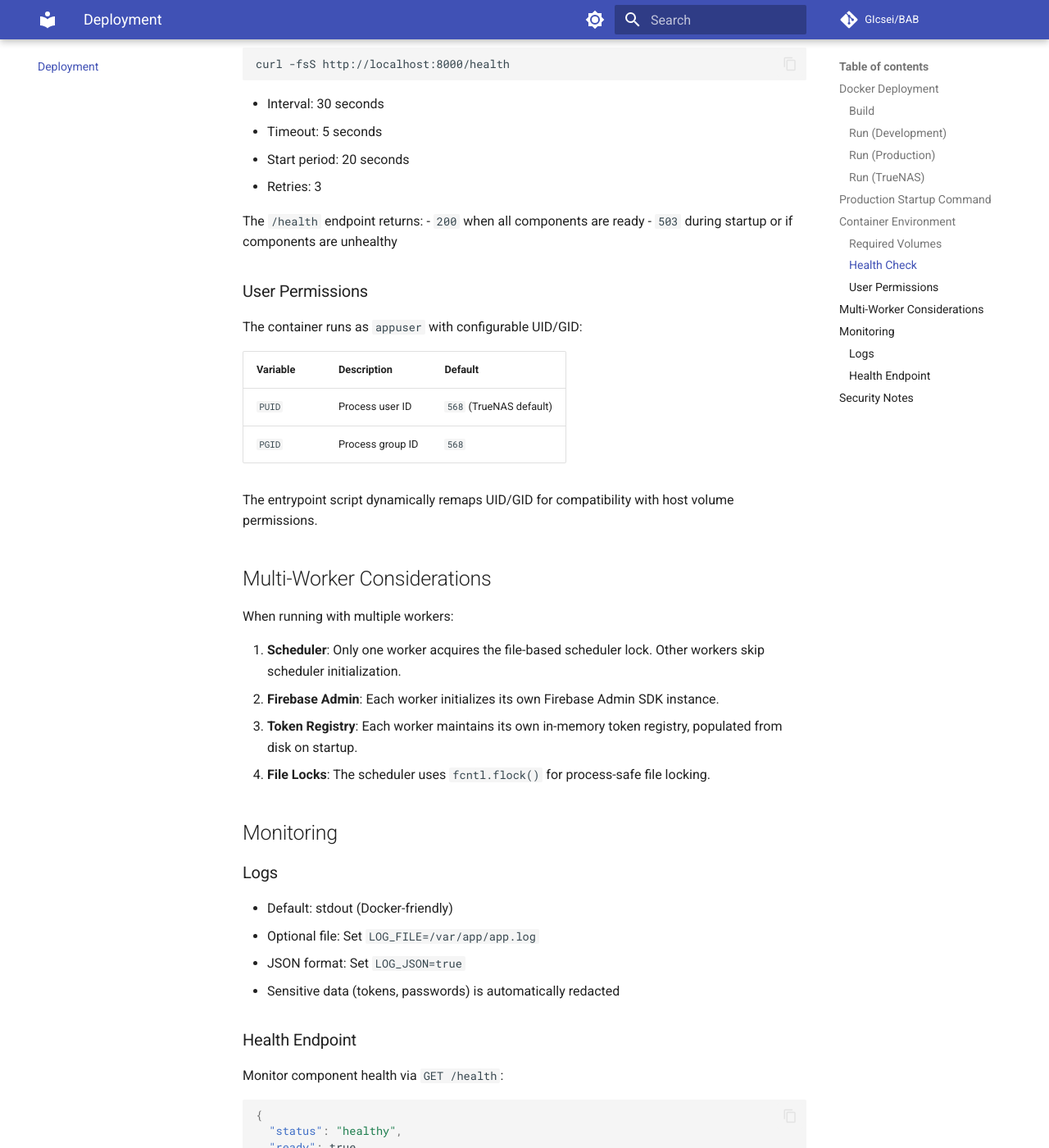
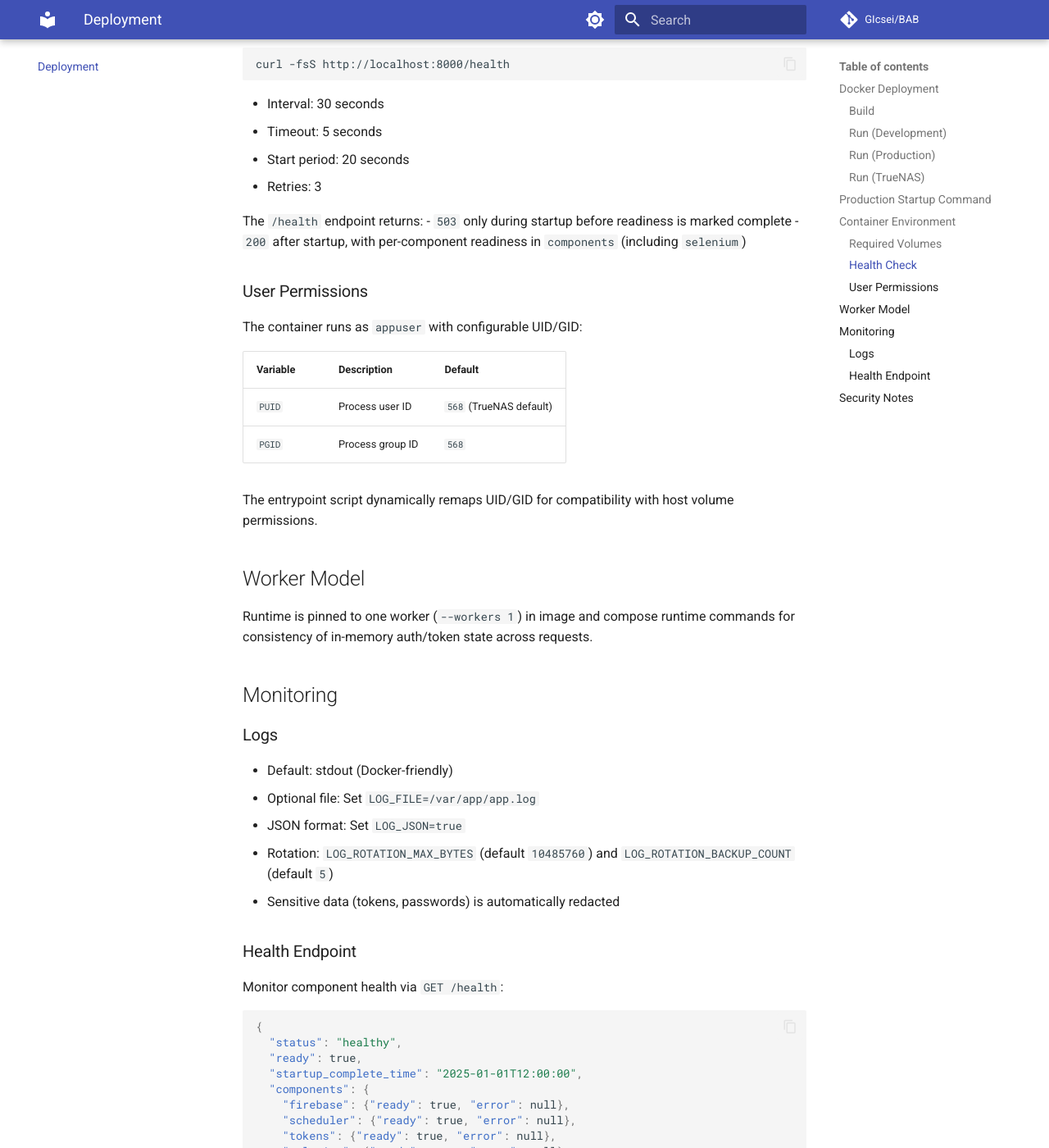
Before and after one commit to GIcsei/BAB, an MkDocs documentation site: the page built from docs/deployment.md, in a window 1280 px wide and 1400 px high, scrolled down 1344 px. Shown: the whole window at 82% size. Built offline with MkDocs 1.6.1 and Material for MkDocs 9.7.7, drawn with Linux system fonts in a browser that asks for light colours; comment, search, counter and statistics services are not loaded.

Commit message:
Docs update

````diff
--- a/docs/deployment.md
+++ b/docs/deployment.md
@@ -29,13 +29,13 @@
 ## Production Startup Command
 
 ```bash
-gunicorn -k uvicorn.workers.UvicornWorker -w 4 app.main:app --bind 0.0.0.0:8000
+gunicorn -k uvicorn.workers.UvicornWorker -w 1 app.main:app --bind 0.0.0.0:8000
 ```
 
 Or with uvicorn directly:
 
 ```bash
-uvicorn app.main:app --host 0.0.0.0 --port 8000 --workers 4
+uvicorn app.main:app --host 0.0.0.0 --port 8000 --workers 1
 ```
 
 ## Container Environment
@@ -62,8 +62,8 @@
 - Retries: 3
 
 The `/health` endpoint returns:
-- `200` when all components are ready
-- `503` during startup or if components are unhealthy
+- `503` only during startup before readiness is marked complete
+- `200` after startup, with per-component readiness in `components` (including `selenium`)
 
 ### User Permissions
 
@@ -76,14 +76,9 @@
 
 The entrypoint script dynamically remaps UID/GID for compatibility with host volume permissions.
 
-## Multi-Worker Considerations
+## Worker Model
 
-When running with multiple workers:
-
-1. **Scheduler**: Only one worker acquires the file-based scheduler lock. Other workers skip scheduler initialization.
-2. **Firebase Admin**: Each worker initializes its own Firebase Admin SDK instance.
-3. **Token Registry**: Each worker maintains its own in-memory token registry, populated from disk on startup.
-4. **File Locks**: The scheduler uses `fcntl.flock()` for process-safe file locking.
+Runtime is pinned to one worker (`--workers 1`) in image and compose runtime commands for consistency of in-memory auth/token state across requests.
 
 ## Monitoring
 
@@ -92,6 +87,7 @@
 - Default: stdout (Docker-friendly)
 - Optional file: Set `LOG_FILE=/var/app/app.log`
 - JSON format: Set `LOG_JSON=true`
+- Rotation: `LOG_ROTATION_MAX_BYTES` (default `10485760`) and `LOG_ROTATION_BACKUP_COUNT` (default `5`)
 - Sensitive data (tokens, passwords) is automatically redacted
 
 ### Health Endpoint
@@ -106,7 +102,8 @@
   "components": {
     "firebase": {"ready": true, "error": null},
     "scheduler": {"ready": true, "error": null},
-    "tokens": {"ready": true, "error": null}
+    "tokens": {"ready": true, "error": null},
+    "selenium": {"ready": true, "error": null}
   }
 }
 ```
````
Also changed, not shown: docs/api.md (+9 -1 lines), docs/architecture.md (+2 -2 lines), docs/security.md (+1 -1 lines), docs/setup.md (+14 -1 lines).
